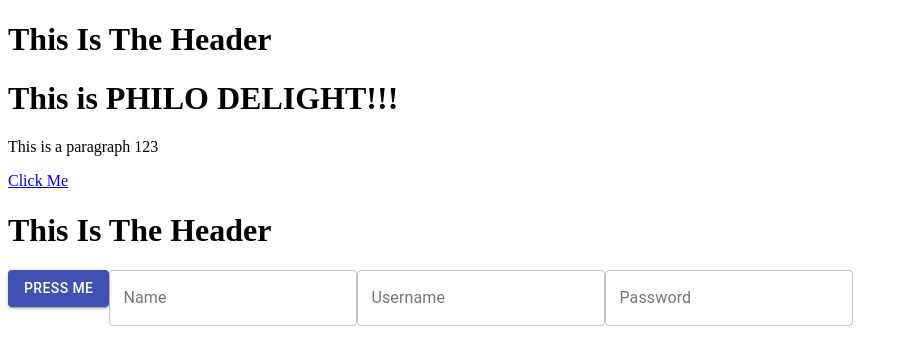
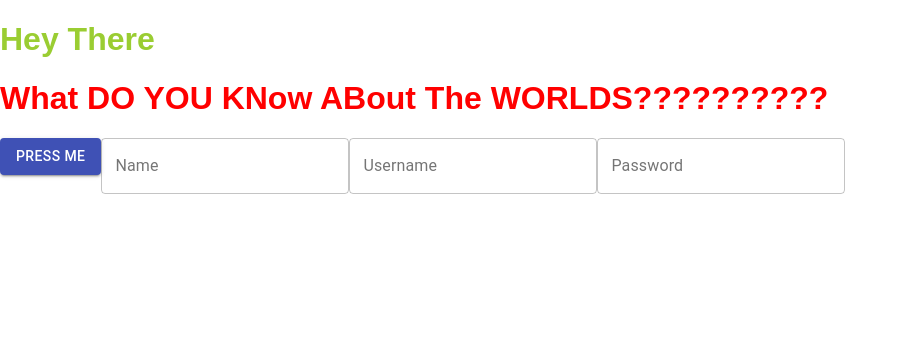
Before and after one commit to tyler-knapp/simpleRestEndPoint, a React (Create React App) app in the folder my-app/: page / in a window 1280 px wide. Shown: the top 364 px of the page, without its empty margins (0-916 px from the left). Built offline with nearby package versions, Linux system fonts and the light colour scheme.

Commit message:
components are importing their own stylesheets

```diff
--- a/my-app/index.html
+++ b/my-app/index.html
@@ -1,6 +1,7 @@
 <html>
     <head>
         <title>This is Philo Delight</title>
+        <link rel="stylesheet" href="./public/main.css"/>
     </head>
     <div id="root"></div>
     <body>
--- /dev/null
+++ b/my-app/public/main.css
@@ -0,0 +1,3 @@
+.primary-header{
+    color: red;
+}
--- a/my-app/src/App.css
+++ b/my-app/src/App.css
@@ -1,3 +1,8 @@
 h1{
     color: yellowgreen;
+    font-family: Arial, Helvetica, sans-serif;
 }
+
+header{
+    color:aquamarine;
+}
--- a/my-app/src/App.tsx
+++ b/my-app/src/App.tsx
@@ -1,11 +1,13 @@
 import * as React from 'react';
 import {Button, TextField} from '@material-ui/core';
 import Header from './component/header';
+import './App.css'
 
 function App() {
   return (
     <div className="App">
-      <Header/>
+      <h1>Hey There</h1>
+      <Header text="What DO YOU KNow ABout The WORLDS??????????"/>
       <Button color="primary" variant="contained">PRESS ME</Button>
       <TextField id="name" label="Name" variant="outlined" />
       <TextField id="username" label="Username" variant="outlined" />
--- a/my-app/src/component/Header.tsx
+++ b/my-app/src/component/Header.tsx
@@ -1,9 +1,10 @@
 import * as React from "react";
+import '../index.css'
 
-
-function Header(){
+//props are a way to pass data to component from parent. Static data.
+function Header(props){
     return (
-        <h1>This Is The Header</h1>
+        <h1 className="primary-header">{props.text}</h1>
     );
 }
 
--- a/my-app/src/index.css
+++ b/my-app/src/index.css
@@ -7,6 +7,14 @@ body {
   -moz-osx-font-smoothing: grayscale;
 }
 
+.primary-header{
+  color: red;
+}
+
+h1{
+  color: yellow;
+}
+
 code {
   font-family: source-code-pro, Menlo, Monaco, Consolas, 'Courier New',
     monospace;
--- a/my-app/src/index.tsx
+++ b/my-app/src/index.tsx
@@ -1,15 +1,9 @@
 import * as React from "react";
 import * as ReactDOM from "react-dom";
 import App from './App';
-import Header from './component/header';
 
 ReactDOM.render(
     <div>
-
-        <Header/>
-        <h1>This is PHILO DELIGHT!!!</h1>
-        <p>This is a paragraph 123</p>
-        <a href="www.google.com">Click Me</a>
         <App/>
     </div>,
   document.querySelector("#root")
```
